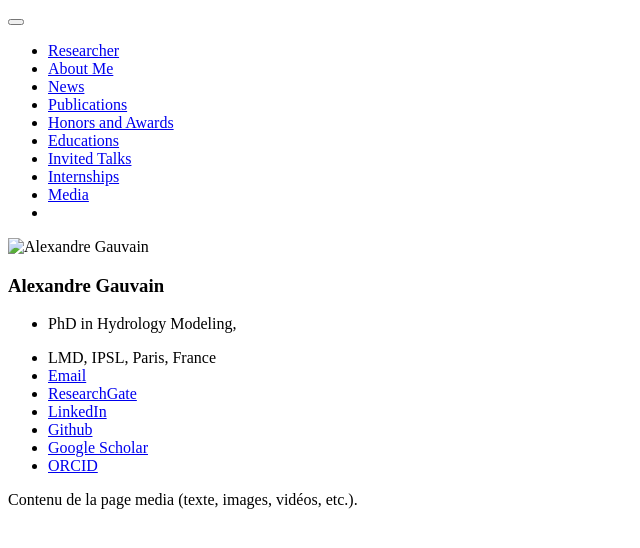
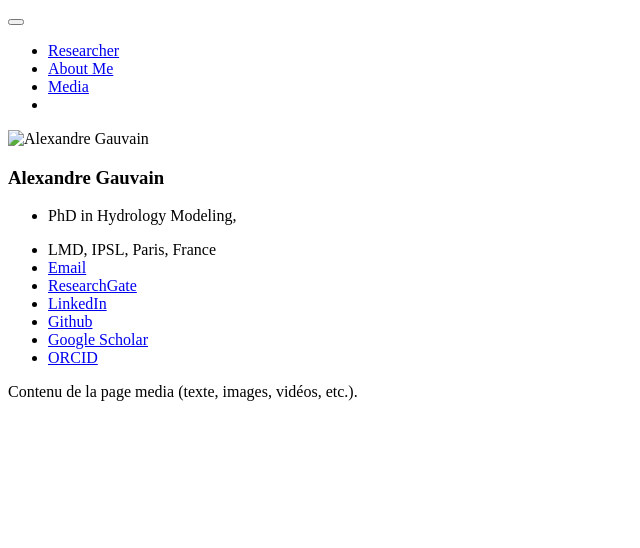
Before and after one commit to Alex-Gauvain/Alex-Gauvain.github.io, a Jekyll site: the page built from _pages/media.md, in a window 1280 px wide. Shown: the top 548 px of the page, without its empty margins (0-640 px from the left). Built offline with Jekyll 4.4.1, drawn with Linux system fonts in a browser that asks for light colours.

Commit message:
Update navigation.yml

```diff
--- a/_data/navigation.yml
+++ b/_data/navigation.yml
@@ -2,25 +2,7 @@
 main:
 
   - title: "About Me"
-    url: "/#about-me"
-
-  - title: "News"
-    url: "/#-news"
-
-  - title: "Publications"
-    url: "/#-publications"
-
-  - title: "Honors and Awards"
-    url: "/#-honors-and-awards"
-
-  - title: "Educations"
-    url: "/#-educations"
-
-  - title: "Invited Talks"
-    url: "/#-invited-talks"
-
-  - title: "Internships"
-    url: "/#-internships"
+    url: "/about-me/"
 
   - title: "Media"
     url: "/media/"
```
